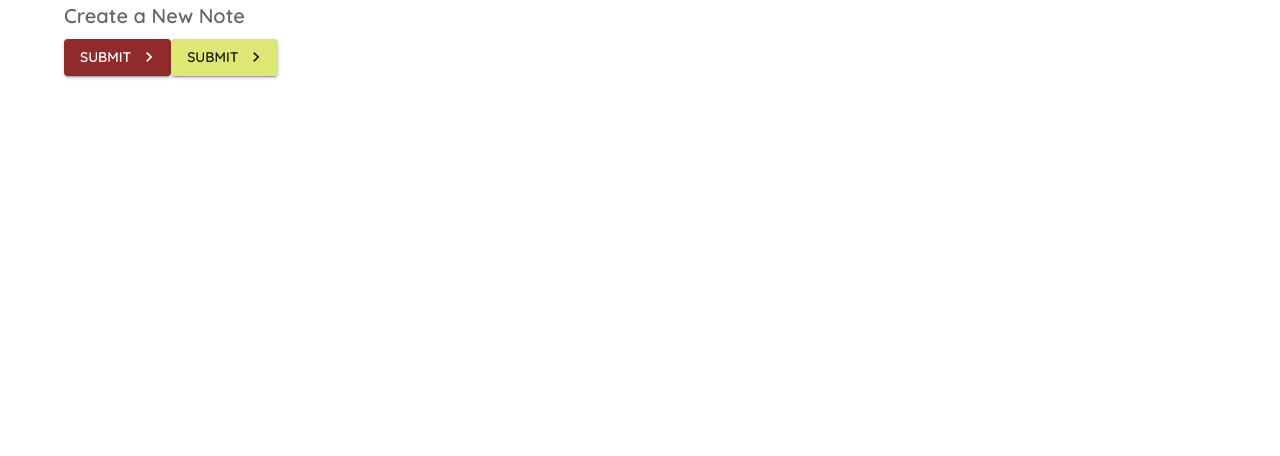
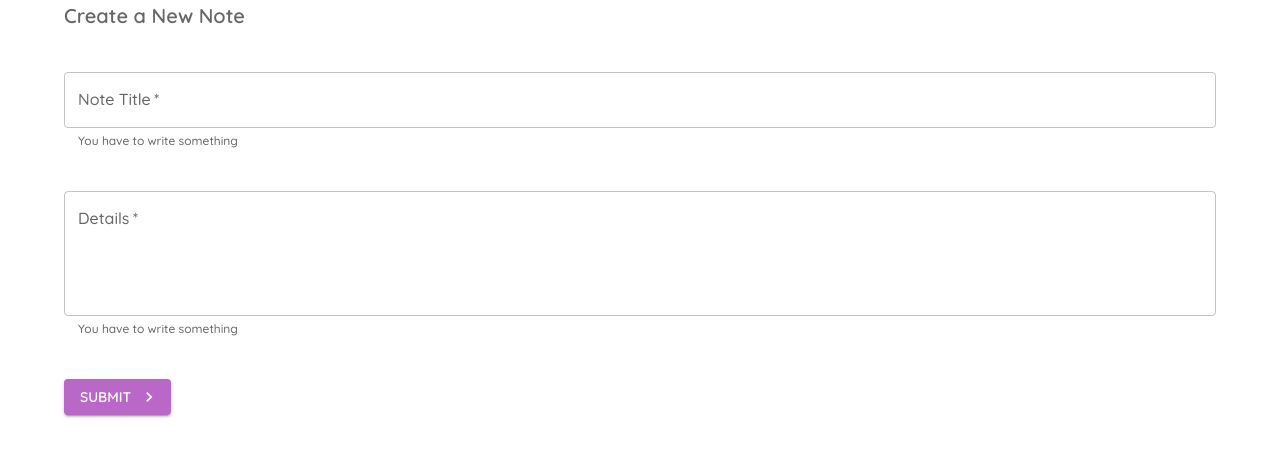
Before and after one commit to anangyoga/mui-notes-app, a React (Create React App) app: page /create in a window 1280 px wide. Shown: the top 456 px of the page. Built offline with nearby package versions, Linux system fonts and the light colour scheme.

Commit message:
text fields

```diff
--- a/src/App.js
+++ b/src/App.js
@@ -2,16 +2,16 @@ import { BrowserRouter as Router, Switch, Route } from "react-router-dom";
 import Notes from "./pages/Notes";
 import Create from "./pages/Create";
 import { createTheme, ThemeProvider } from "@mui/material/styles";
-import { lime } from "@mui/material/colors";
+import { purple } from "@mui/material/colors";
 
 const theme = createTheme({
   palette: {
     primary: {
-      main: "#912a2a",
+      main: "#fefefe",
     },
 
     secondary: {
-      main: lime[300],
+      main: purple[300],
     },
   },
   typography: {
--- a/src/pages/Create.js
+++ b/src/pages/Create.js
@@ -1,20 +1,71 @@
 import React from "react";
-import { Typography, Button, Container } from "@mui/material/";
+import { Typography, Button, Container, TextField, Box } from "@mui/material/";
 import KeyboardArrowRightIcon from "@mui/icons-material/KeyboardArrowRight";
 
 export default function Create() {
+  const [title, setTitle] = React.useState("");
+  const [details, setDetails] = React.useState("");
+  const [titleError, setTitleError] = React.useState(false);
+  const [detailsError, setDetailsError] = React.useState(false);
+  const handleSubmit = (e) => {
+    e.preventDefault();
+    setTitleError(false);
+    setDetailsError(false);
+
+    if (title === "") {
+      setTitleError(true);
+    }
+    if (details === "") {
+      setDetailsError(true);
+    }
+
+    if (title && details) {
+      console.log(title, details);
+    }
+  };
   return (
     <Container>
       <Typography variant="h6" color="textSecondary" component="h2" gutterBottom>
         Create a New Note
       </Typography>
 
-      <Button endIcon={<KeyboardArrowRightIcon />} onClick={() => console.log("you clicked me")} type="submit" color="primary" variant="contained">
-        Submit
-      </Button>
-      <Button endIcon={<KeyboardArrowRightIcon />} onClick={() => console.log("you clicked me")} type="submit" color="secondary" variant="contained">
-        Submit
-      </Button>
+      <Box component="form" noValidate autoComplete="off" onSubmit={handleSubmit}>
+        <TextField
+          onChange={(e) => setTitle(e.target.value)}
+          sx={{
+            marginY: 5,
+            display: "block",
+          }}
+          label="Note Title"
+          variant="outlined"
+          color="secondary"
+          fullWidth
+          required
+          error={titleError}
+          helperText="You have to write something"
+        />
+        <TextField
+          onChange={(e) => setDetails(e.target.value)}
+          sx={{
+            marginY: 5,
+            display: "block",
+          }}
+          label="Details"
+          variant="outlined"
+          color="secondary"
+          // multiline and row to expand the width/height of the box
+          multiline
+          rows={4}
+          fullWidth
+          required
+          error={detailsError}
+          helperText="You have to write something"
+        />
+
+        <Button endIcon={<KeyboardArrowRightIcon />} type="submit" color="secondary" variant="contained">
+          Submit
+        </Button>
+      </Box>
     </Container>
   );
 }
```
